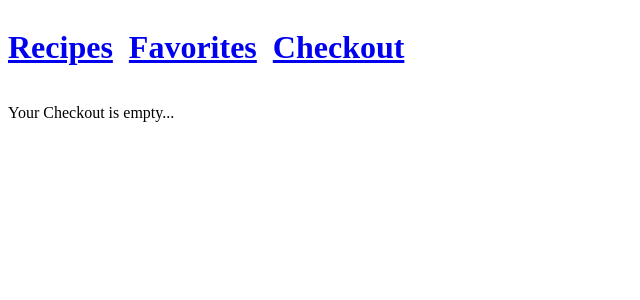
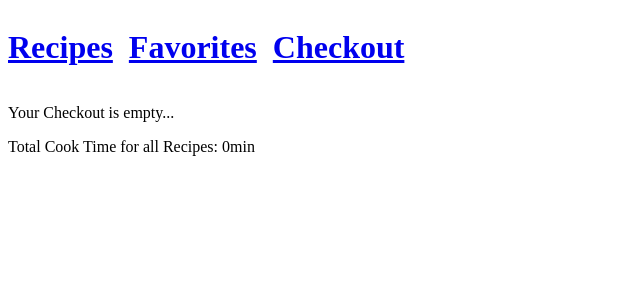
Before and after one commit to devham236/redux-tutorial, a React (Vite) app: page /checkout in a window 1280 px wide. Shown: the top 300 px of the page, without its empty margins (0-640 px from the left). Built offline with nearby package versions, Linux system fonts and the light colour scheme.

Commit message:
shows total time of cooking

```diff
--- a/src/Pages/Checkout.jsx
+++ b/src/Pages/Checkout.jsx
@@ -5,6 +5,13 @@ import RecipeDiv from "../Components/RecipeDiv"
 const Checkout = () => {
   const checkout = useSelector((state) => state.checkout.value)
   console.log(checkout)
+
+  const totalPrepTime = checkout.reduce((prev, curr) => {
+    return prev + curr.cookTimeMinutes
+  }, 0)
+
+  console.log(totalPrepTime)
+
   return (
     <div>
       {checkout.length > 0 ? (
@@ -12,6 +19,7 @@ const Checkout = () => {
       ) : (
         <p>Your Checkout is empty...</p>
       )}
+      <p>Total Cook Time for all Recipes: {totalPrepTime}min</p>
     </div>
   )
 }
```
